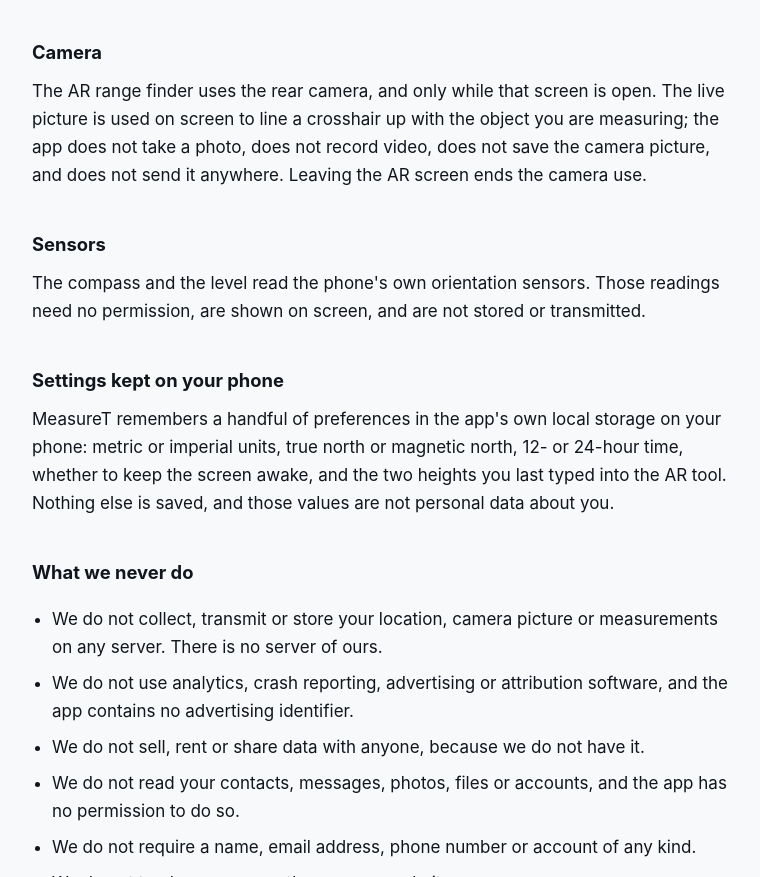
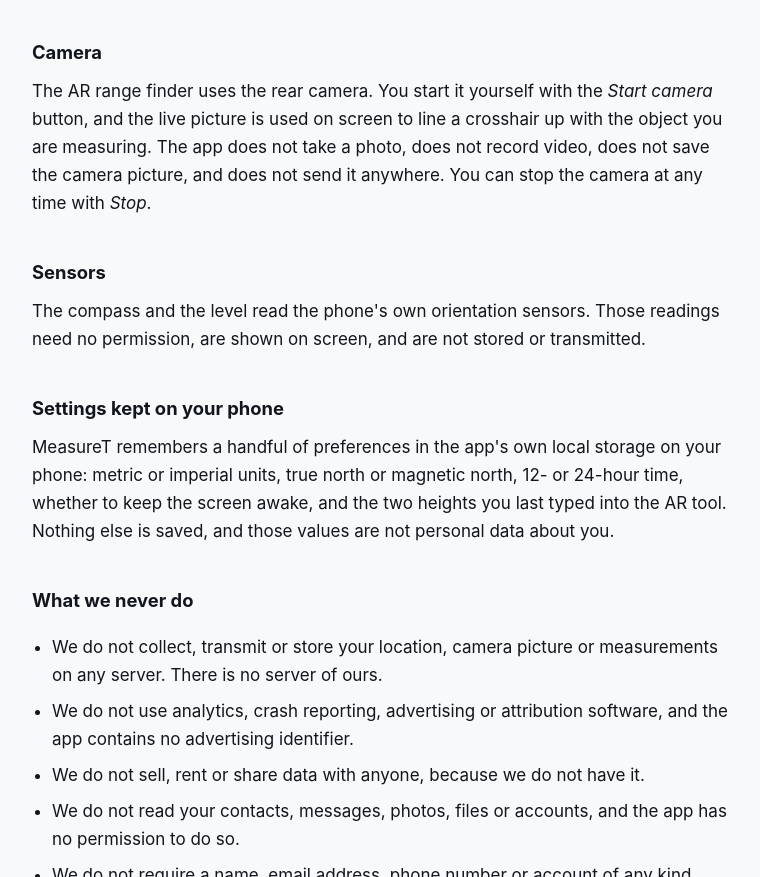
Before and after one commit to AnekTheGreat/Compass-EDC, a website: page privacy.html in a window 1280 px wide. Shown: the part 1334-2211 px from the top of the page, without its empty margins (256-1016 px from the left). Drawn offline with Linux system fonts and the light colour scheme.

Commit message:
State the camera only as what the app does, not that leaving the screen stops it

```diff
--- a/privacy.html
+++ b/privacy.html
@@ -52,7 +52,7 @@
 <p>While one of those tools is open, the app reads your position from the phone: latitude and longitude, accuracy, speed and, where the phone reports it, altitude. Those numbers are held while the tool is on screen so it can show a heading, an elevation or a distance. <strong>They are not written to the app's storage and they are not sent anywhere.</strong> There is no background location: the app does not ask for or read your position while it is closed, and it holds no location permission request from a screen you are not using.</p>
 
 <h2>Camera</h2>
-<p>The AR range finder uses the rear camera, and only while that screen is open. The live picture is used on screen to line a crosshair up with the object you are measuring; the app does not take a photo, does not record video, does not save the camera picture, and does not send it anywhere. Leaving the AR screen ends the camera use.</p>
+<p>The AR range finder uses the rear camera. You start it yourself with the <em>Start camera</em> button, and the live picture is used on screen to line a crosshair up with the object you are measuring. The app does not take a photo, does not record video, does not save the camera picture, and does not send it anywhere. You can stop the camera at any time with <em>Stop</em>.</p>
 
 <h2>Sensors</h2>
 <p>The compass and the level read the phone's own orientation sensors. Those readings need no permission, are shown on screen, and are not stored or transmitted.</p>
```
